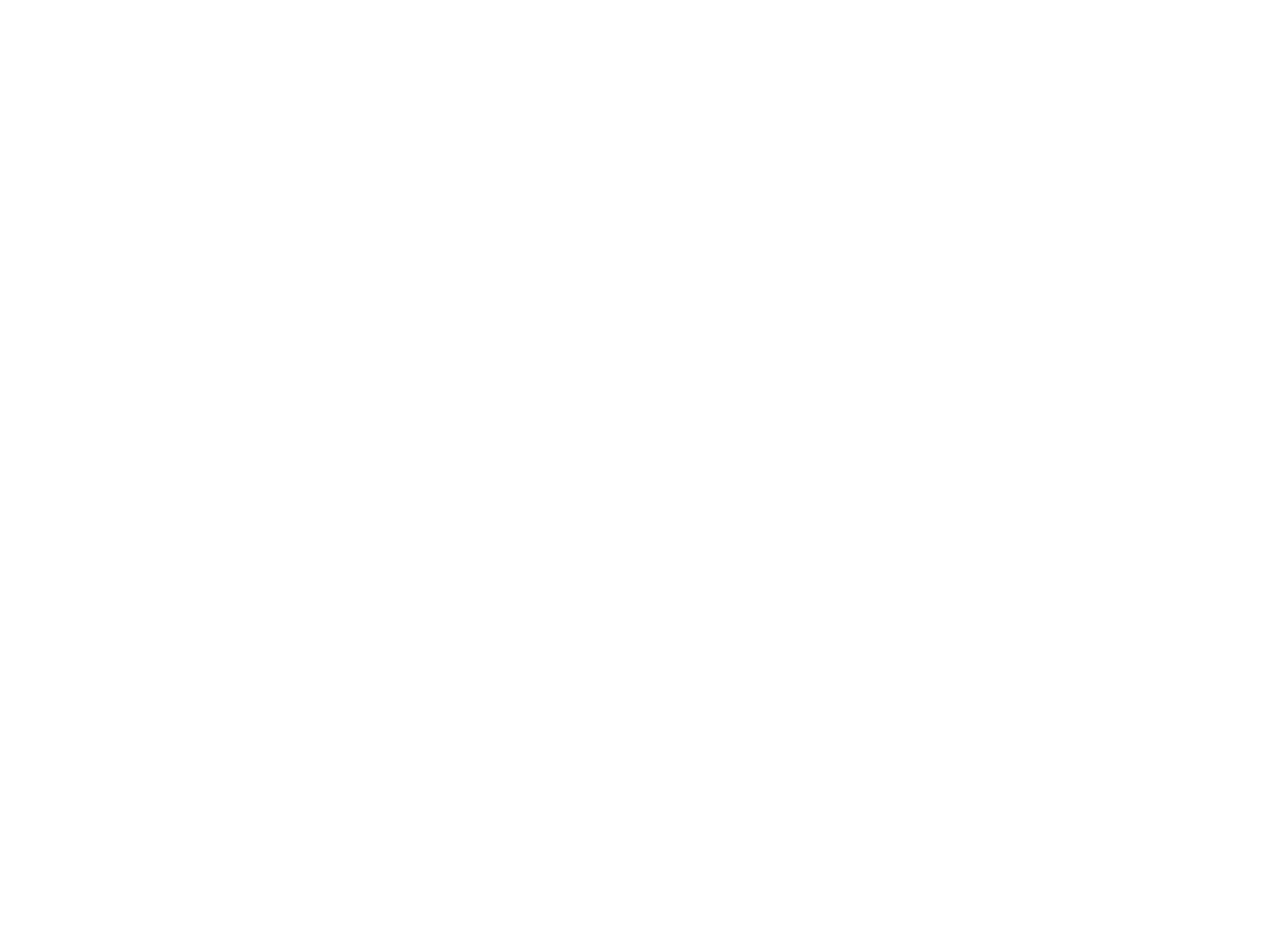
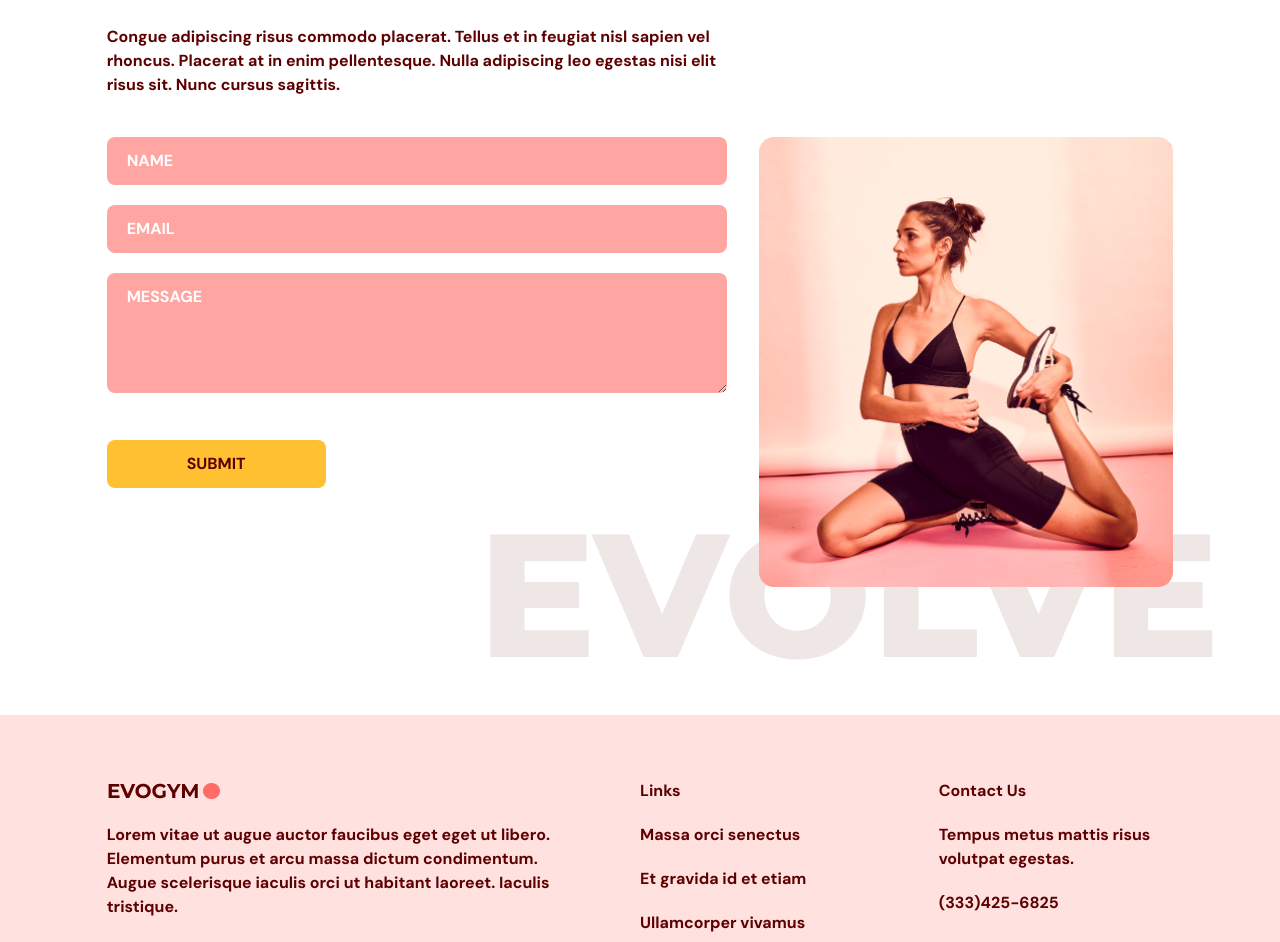
Before and after one commit to umarbarlas444/fitness-typescript, a React (Vite) app: page / in a window 1280 px wide. Shown: the part 3141-4083 px from the top of the page. Before the commit the page ends 3014 px from the top, so only its background shows below. Built offline with nearby package versions, Linux system fonts and the light colour scheme.

Commit message:
Contact us, footer and final touches

```diff
--- a/package.json
+++ b/package.json
@@ -13,7 +13,8 @@
     "framer-motion": "^8.0.2",
     "react": "^18.2.0",
     "react-anchor-link-smooth-scroll": "^1.0.12",
-    "react-dom": "^18.2.0"
+    "react-dom": "^18.2.0",
+    "react-hook-form": "^7.41.2"
   },
   "devDependencies": {
     "@types/node": "^18.11.18",
--- a/src/App.tsx
+++ b/src/App.tsx
@@ -4,6 +4,8 @@
 import Home from "@/pages/home";
 import Benefits from "@/pages/benefits";
 import OurClasses from "@/pages/ourClasses";
+import ContactUs from "@/pages/contactUs";
+import Footer from "@/pages/footer";
 
 
 function App() {
@@ -28,6 +30,8 @@
       <Home setSelectedPage={setSelectedPage} />
       <Benefits setSelectedPage={setSelectedPage} />
       <OurClasses setSelectedPage={setSelectedPage} />
+      <ContactUs setSelectedPage={setSelectedPage} />
+      <Footer />
     </div>
   );
 }
--- a/src/pages/benefits/index.tsx
+++ b/src/pages/benefits/index.tsx
@@ -44,7 +44,7 @@
 
 const Benefits = ({ setSelectedPage }: Props) => {
   return (
-    <section id="benefits" className="mx-auto min-h-full w-5/6 py-20">
+    <section id={SelectedPage.ContactsUs} className="mx-auto min-h-full w-5/6 py-20">
       <motion.div
         onViewportEnter={() => setSelectedPage(SelectedPage.Benefits)}
       >
--- /dev/null
+++ b/src/pages/contactUs/index.tsx
@@ -0,0 +1,161 @@
+import { useForm } from "react-hook-form";
+import { SelectedPage } from "@/shared/types";
+import { motion } from "framer-motion";
+import ContactUsPageGraphic from "@/assets/ContactUsPageGraphic.png";
+import HText from "@/shared/HText";
+
+type Props = {
+  setSelectedPage: (value: SelectedPage) => void;
+};
+
+const ContactUs = ({ setSelectedPage }: Props) => {
+  const inputStyles = `mb-5 w-full rounded-lg bg-primary-300
+  px-5 py-3 placeholder-white`;
+
+  const {
+    register,
+    trigger,
+    formState: { errors },
+  } = useForm();
+
+  const onSubmit = async (e: any) => {
+    const isValid = await trigger();
+    if (!isValid) {
+      e.preventDefault();
+    }
+  };
+
+  return (
+    <section id={SelectedPage.ContactsUs} className="mx-auto w-5/6 pt-24 pb-32">
+      <motion.div
+        onViewportEnter={() => setSelectedPage(SelectedPage.ContactsUs)}
+      >
+        {/* HEADER */}
+        <motion.div
+          className="md:w-3/5"
+          initial="hidden"
+          whileInView="visible"
+          viewport={{ once: true, amount: 0.5 }}
+          transition={{ duration: 0.5 }}
+          variants={{
+            hidden: { opacity: 0, x: -50 },
+            visible: { opacity: 1, x: 0 },
+          }}
+        >
+          <HText>
+            <span className="text-primary-500">JOIN NOW</span> TO GET IN SHAPE
+          </HText>
+          <p className="my-5">
+            Congue adipiscing risus commodo placerat. Tellus et in feugiat nisl
+            sapien vel rhoncus. Placerat at in enim pellentesque. Nulla
+            adipiscing leo egestas nisi elit risus sit. Nunc cursus sagittis.
+          </p>
+        </motion.div>
+
+        {/* FORM AND IMAGE */}
+        <div className="mt-10 justify-between gap-8 md:flex">
+          <motion.div
+            className="mt-10 basis-3/5 md:mt-0"
+            initial="hidden"
+            whileInView="visible"
+            viewport={{ once: true, amount: 0.5 }}
+            transition={{ duration: 0.5 }}
+            variants={{
+              hidden: { opacity: 0, y: 50 },
+              visible: { opacity: 1, y: 0 },
+            }}
+          >
+            <form
+              target="_blank"
+              onSubmit={onSubmit}
+            //   action="https://formsubmit.co/e8a5bdfa807605332f809e5656e27c6e"
+              method="POST"
+            >
+              <input
+                className={inputStyles}
+                type="text"
+                placeholder="NAME"
+                {...register("name", {
+                  required: true,
+                  maxLength: 100,
+                })}
+              />
+              {errors.name && (
+                <p className="mt-1 text-primary-500">
+                  {errors.name.type === "required" && "This field is required."}
+                  {errors.name.type === "maxLength" &&
+                    "Max length is 100 char."}
+                </p>
+              )}
+
+              <input
+                className={inputStyles}
+                type="text"
+                placeholder="EMAIL"
+                {...register("email", {
+                  required: true,
+                  pattern: /^[A-Z0-9._%+-]+@[A-Z0-9.-]+\.[A-Z]{2,}$/i,
+                })}
+              />
+              {errors.email && (
+                <p className="mt-1 text-primary-500">
+                  {errors.email.type === "required" &&
+                    "This field is required."}
+                  {errors.email.type === "pattern" && "Invalid email address."}
+                </p>
+              )}
+
+              <textarea
+                className={inputStyles}
+                placeholder="MESSAGE"
+                rows={4}
+                cols={50}
+                {...register("message", {
+                  required: true,
+                  maxLength: 2000,
+                })}
+              />
+              {errors.message && (
+                <p className="mt-1 text-primary-500">
+                  {errors.message.type === "required" &&
+                    "This field is required."}
+                  {errors.message.type === "maxLength" &&
+                    "Max length is 2000 char."}
+                </p>
+              )}
+
+              <button
+                type="submit"
+                className="mt-5 rounded-lg bg-secondary-500 px-20 py-3 transition duration-500 hover:text-white"
+              >
+                SUBMIT
+              </button>
+            </form>
+          </motion.div>
+
+          <motion.div
+            className="relative mt-16 basis-2/5 md:mt-0"
+            initial="hidden"
+            whileInView="visible"
+            viewport={{ once: true, amount: 0.5 }}
+            transition={{ delay: 0.2, duration: 0.5 }}
+            variants={{
+              hidden: { opacity: 0, y: 50 },
+              visible: { opacity: 1, y: 0 },
+            }}
+          >
+            <div className="w-full before:absolute before:-bottom-20 before:-right-10 before:z-[-1] md:before:content-evolvetext">
+              <img
+                className="w-full"
+                alt="contact-us-page-graphic"
+                src={ContactUsPageGraphic}
+              />
+            </div>
+          </motion.div>
+        </div>
+      </motion.div>
+    </section>
+  );
+};
+
+export default ContactUs;
--- /dev/null
+++ b/src/pages/footer/index.tsx
@@ -0,0 +1,32 @@
+import Logo from "@/assets/Logo.png";
+
+const Footer = () => {
+  return (
+    <footer className="bg-primary-100 py-16">
+      <div className="justify-content mx-auto w-5/6 gap-16 md:flex">
+        <div className="mt-16 basis-1/2 md:mt-0">
+          <img alt="logo" src={Logo} />
+          <p className="my-5">
+            Lorem vitae ut augue auctor faucibus eget eget ut libero. Elementum
+            purus et arcu massa dictum condimentum. Augue scelerisque iaculis
+            orci ut habitant laoreet. Iaculis tristique.
+          </p>
+          <p>© Evogym All Rights Reserved.</p>
+        </div>
+        <div className="mt-16 basis-1/4 md:mt-0">
+          <h4 className="font-bold">Links</h4>
+          <p className="my-5">Massa orci senectus</p>
+          <p className="my-5">Et gravida id et etiam</p>
+          <p>Ullamcorper vivamus</p>
+        </div>
+        <div className="mt-16 basis-1/4 md:mt-0">
+          <h4 className="font-bold">Contact Us</h4>
+          <p className="my-5">Tempus metus mattis risus volutpat egestas.</p>
+          <p>(333)425-6825</p>
+        </div>
+      </div>
+    </footer>
+  );
+};
+
+export default Footer;
--- a/src/pages/home/index.tsx
+++ b/src/pages/home/index.tsx
@@ -17,7 +17,7 @@
   const isAboveMediumScreens = useMediaQuery("(min-width:1060px)");
 
   return (
-    <section id="home" className="gap-16 bg-gray-20 py-10 md:h-full md:pb-0">
+    <section id={SelectedPage.Home} className="gap-16 bg-gray-20 py-10 md:h-full md:pb-0">
       {/* IMAGE AND MAIN HEADER */}
       <motion.div
         className="mx-auto w-5/6 items-center justify-center md:flex md:h-5/6"
--- a/src/shared/types.ts
+++ b/src/shared/types.ts
@@ -1,6 +1,6 @@
 export enum SelectedPage {
   Home = "home",
-  Benefits = "Benefits",
+  Benefits = "benefits",
   ContactsUs = "contactus",
   OurClasses = "ourClasses",
 }
```
Also changed, not shown: 1 other file (tests, documents, lock files or other folders).
